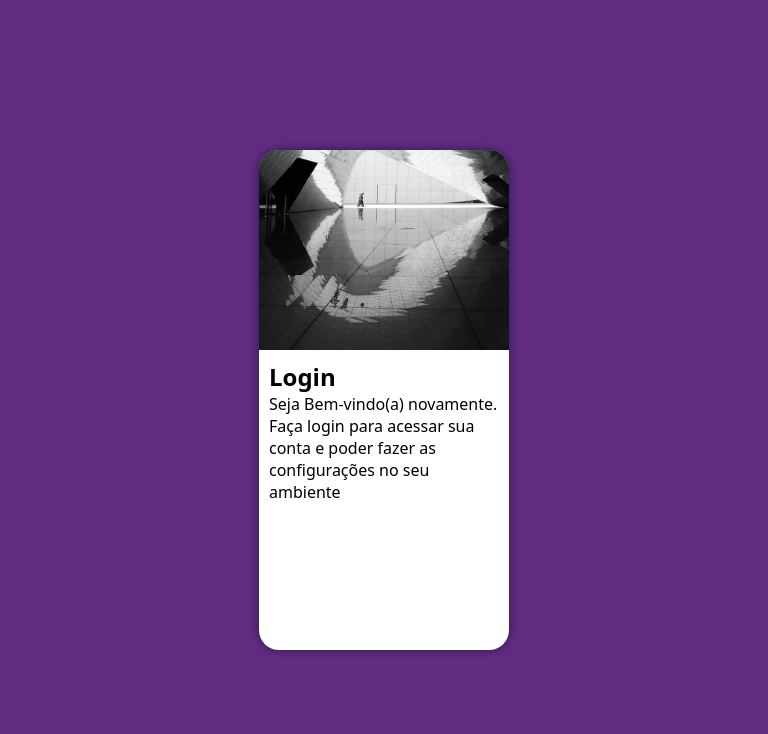
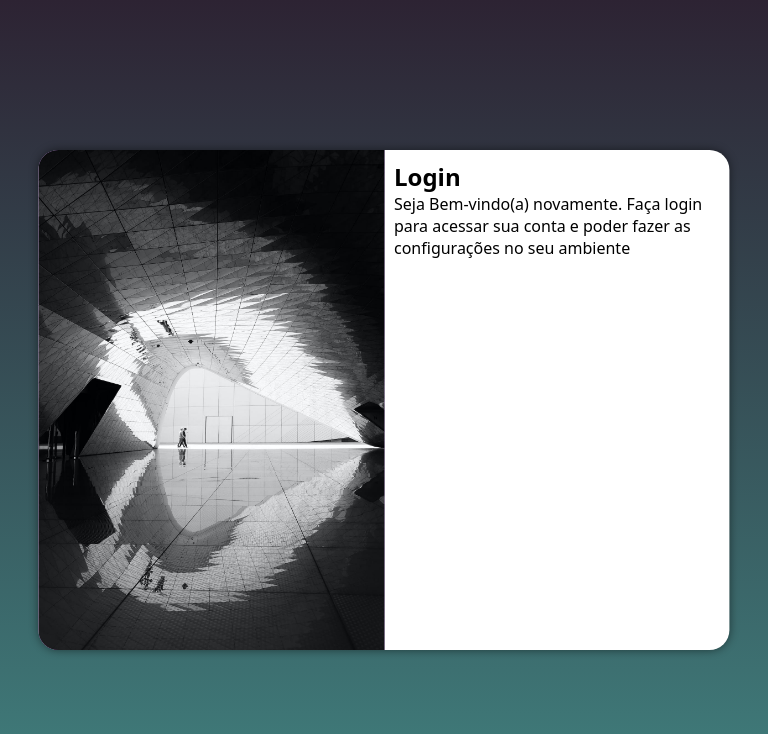
Before and after one commit to DouglaSchmitzz/projeto-login, a plain HTML site: page index.html in a window 768 px wide. Drawn offline with Linux system fonts and the light colour scheme.

Commit message:
media query para outras telas

```diff
--- /dev/null
+++ b/estilos/media-query.css
@@ -0,0 +1,44 @@
+@charset "UTF-8";
+
+@media screen and (min-width: 768px) and (max-width: 992px) {
+    body {
+        background-image: linear-gradient(to top, #407f7d, #2d2333);
+    }
+
+    section#login {
+        width: 90vw;
+    }
+
+    section#login > div#imagem {
+        float: left;
+        width: 30%;
+        height: 100%;
+    }
+
+    section#login > div#formulario {
+        float: right;
+        width: 70%;
+    }
+}
+
+@media screen and (min-width: 992px) {
+
+    body {
+        background-image: linear-gradient(to top, #49a09d, #5f2c82);
+      }
+
+    section#login {
+        width: 950px;
+    }
+    }
+
+    section#login > div#imagem {
+    float: left;
+    width: 50%;
+    height: 100%;
+    }
+
+    section#login > div#formulario {
+    float: right;
+    width: 50%;
+}
--- a/estilos/style.css
+++ b/estilos/style.css
@@ -39,6 +39,9 @@ section#login {
   height: 500px;
   border-radius: 20px;
   box-shadow: 0px 0px 10px rgba(0, 0, 0, 0.497);
+
+  transition: width 0.3s, height 0.3s;
+  transition-timing-function: ease;
 }
 
 section#login > div#imagem {
@@ -50,6 +53,6 @@ section#login > div#imagem {
 }
 
 section#login > div#formulario {
-    display: block;
-    padding: 10px;
+  display: block;
+  padding: 10px;
 }
--- a/index.html
+++ b/index.html
@@ -4,7 +4,8 @@
     <meta charset="UTF-8" />
     <meta name="viewport" content="width=device-width, initial-scale=1.0" />
     <title>Document</title>
-    <link rel="stylesheet" href="estilos/style.css" />
+    <link rel="stylesheet" href="estilos/style.css"/>
+    <link rel="stylesheet" href="estilos/media-query.css">
   </head>
   <body>
     <main>
```
